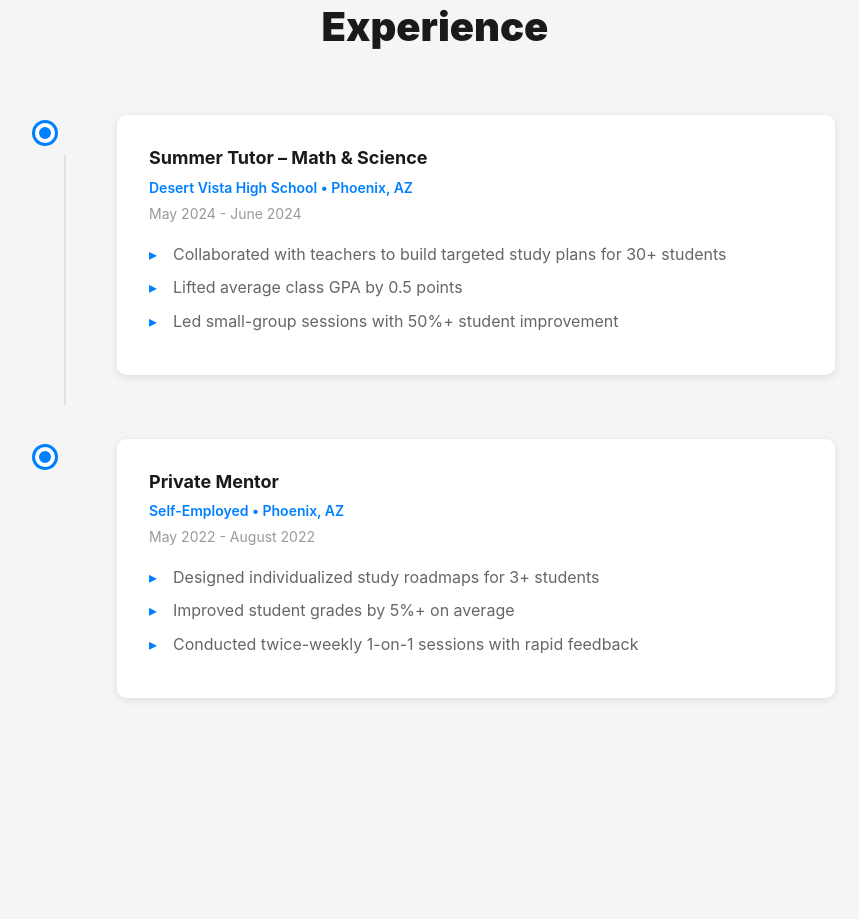
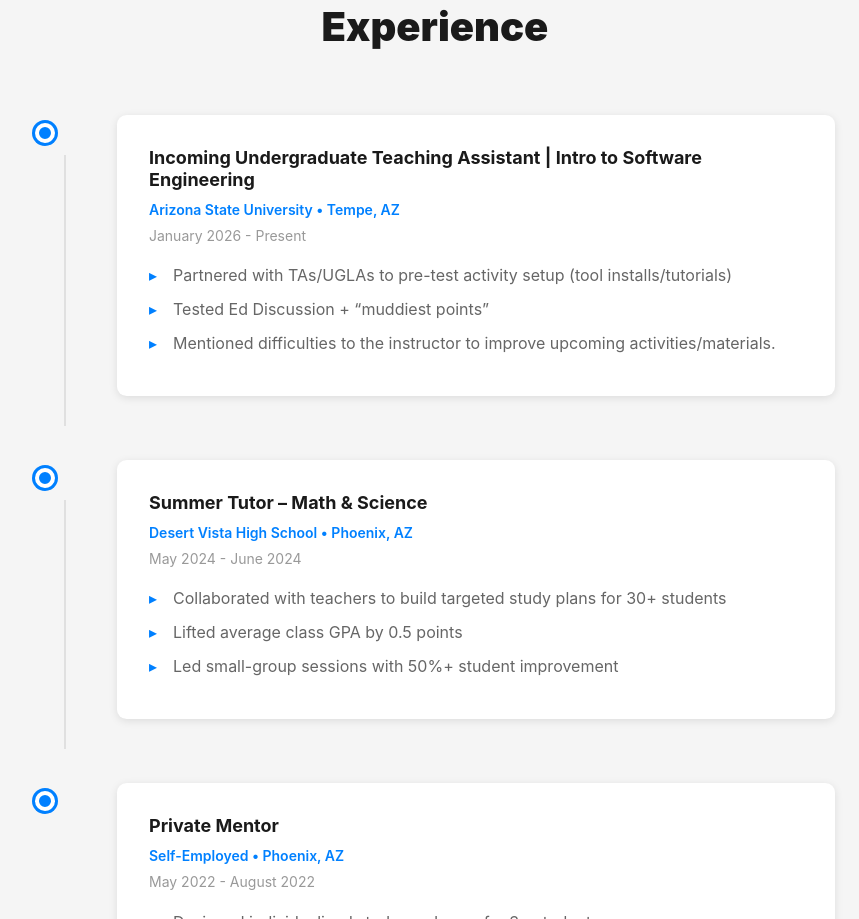
Before and after one commit to baoblank25/personal_website, a plain HTML site: page src/pages/About.html in a window 1280 px wide. Shown: the part 1485-2404 px from the top of the page, without its empty margins (205-1064 px from the left). Drawn offline with Linux system fonts and the light colour scheme.

Commit message:
new changes

```diff
--- a/src/pages/About.html
+++ b/src/pages/About.html
@@ -108,6 +108,19 @@
                     <article class="timeline-item">
                         <div class="timeline-marker"></div>
                         <div class="timeline-body">
+                            <h3>Incoming Undergraduate Teaching Assistant | Intro to Software Engineering</h3>
+                            <p class="company">Arizona State University • Tempe, AZ</p>
+                            <p class="date">January 2026 - Present</p>
+                            <ul>
+                                <li>Partnered with TAs/UGLAs to pre-test activity setup (tool installs/tutorials)</li>
+                                <li>Tested Ed Discussion + “muddiest points”</li>
+                                <li>Mentioned difficulties to the instructor to improve upcoming activities/materials.</li>
+                            </ul>
+                        </div>
+                    </article>
+                    <article class="timeline-item">
+                        <div class="timeline-marker"></div>
+                        <div class="timeline-body">
                             <h3>Summer Tutor – Math & Science</h3>
                             <p class="company">Desert Vista High School • Phoenix, AZ</p>
                             <p class="date">May 2024 - June 2024</p>
```
Also changed, not shown: src/pages/Projects.html (+1 -0 lines).
